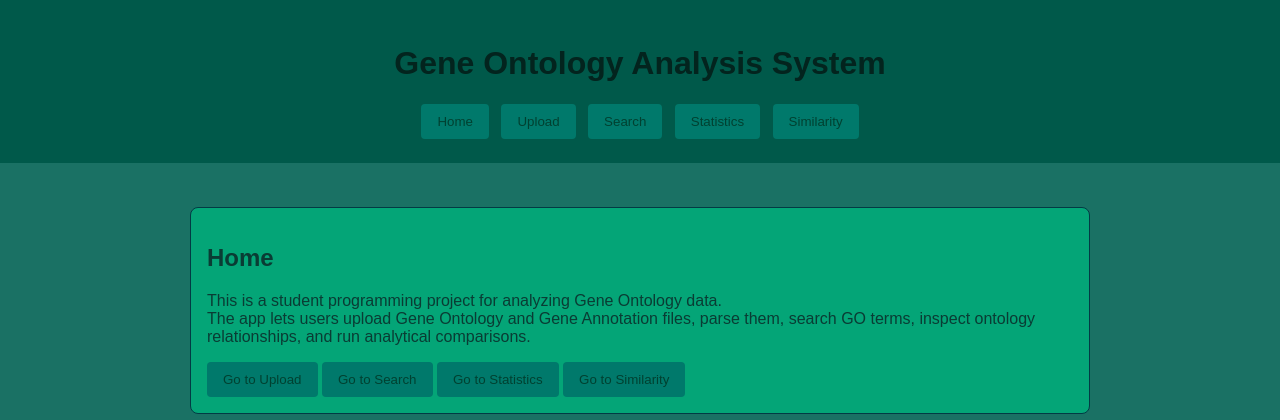
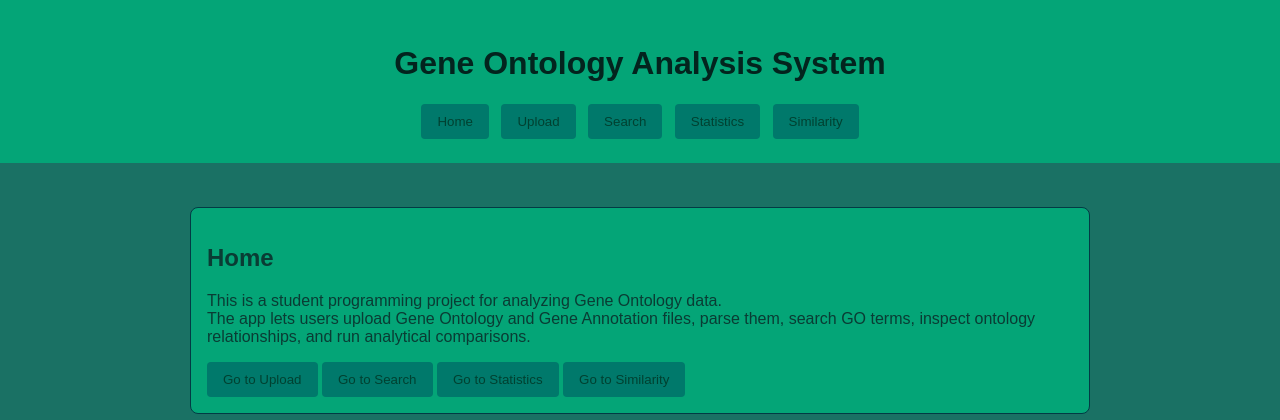
Before and after one commit to karencavina/Advance-programming-project-25-26, a Flask app: page / in a window 1280 px wide. Shown: the top 420 px of the page. Run offline with Flask 3, Linux system fonts and the light colour scheme.

Commit message:
Update base.html

```diff
--- a/templates/base.html
+++ b/templates/base.html
@@ -14,7 +14,7 @@
         }
 
         header {
-            background-color: #00594a;
+            background-color: #04a577;
             color: rgb(3, 36, 30);
             padding: 24px 16px;
             text-align: center;
```
